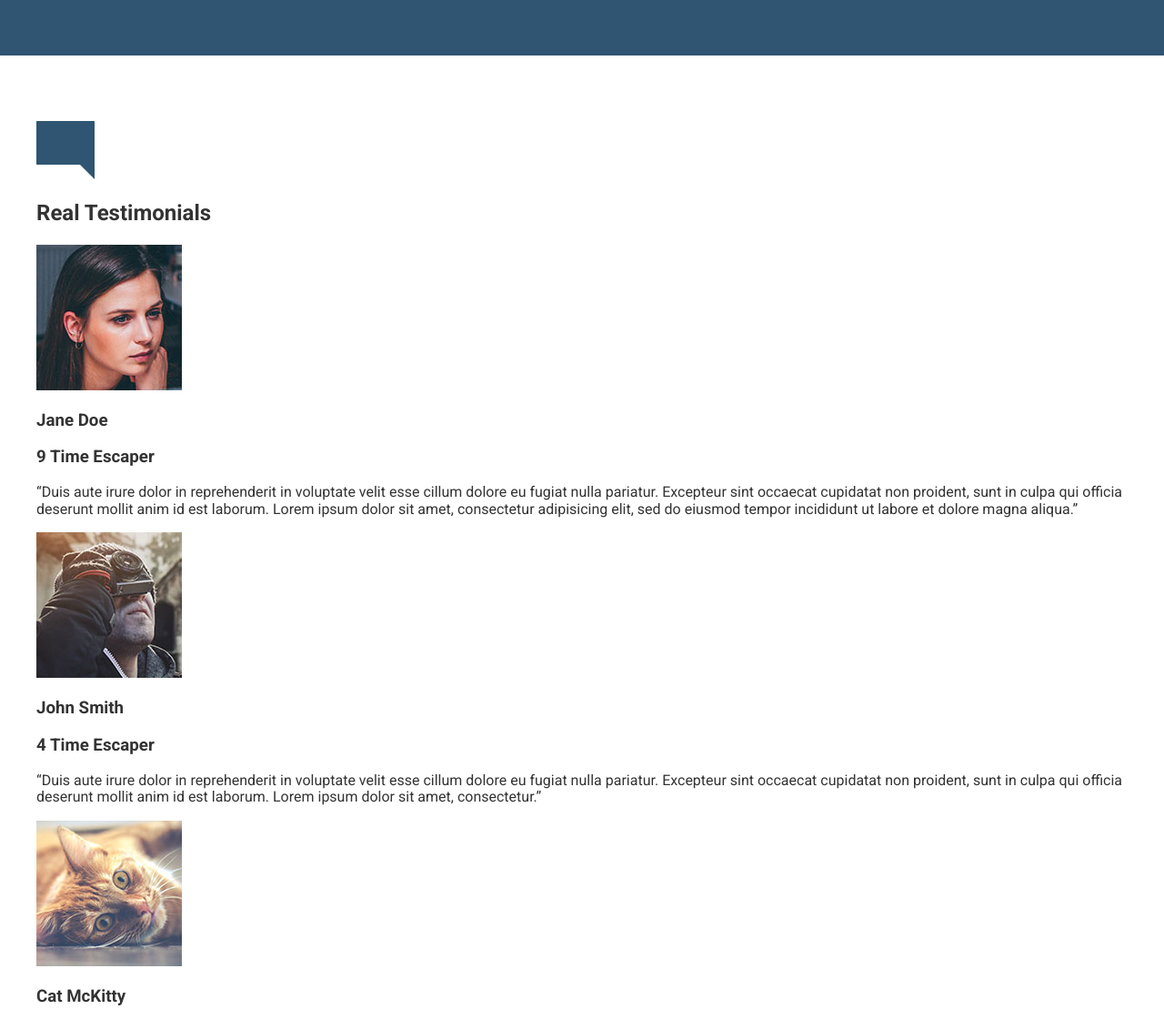
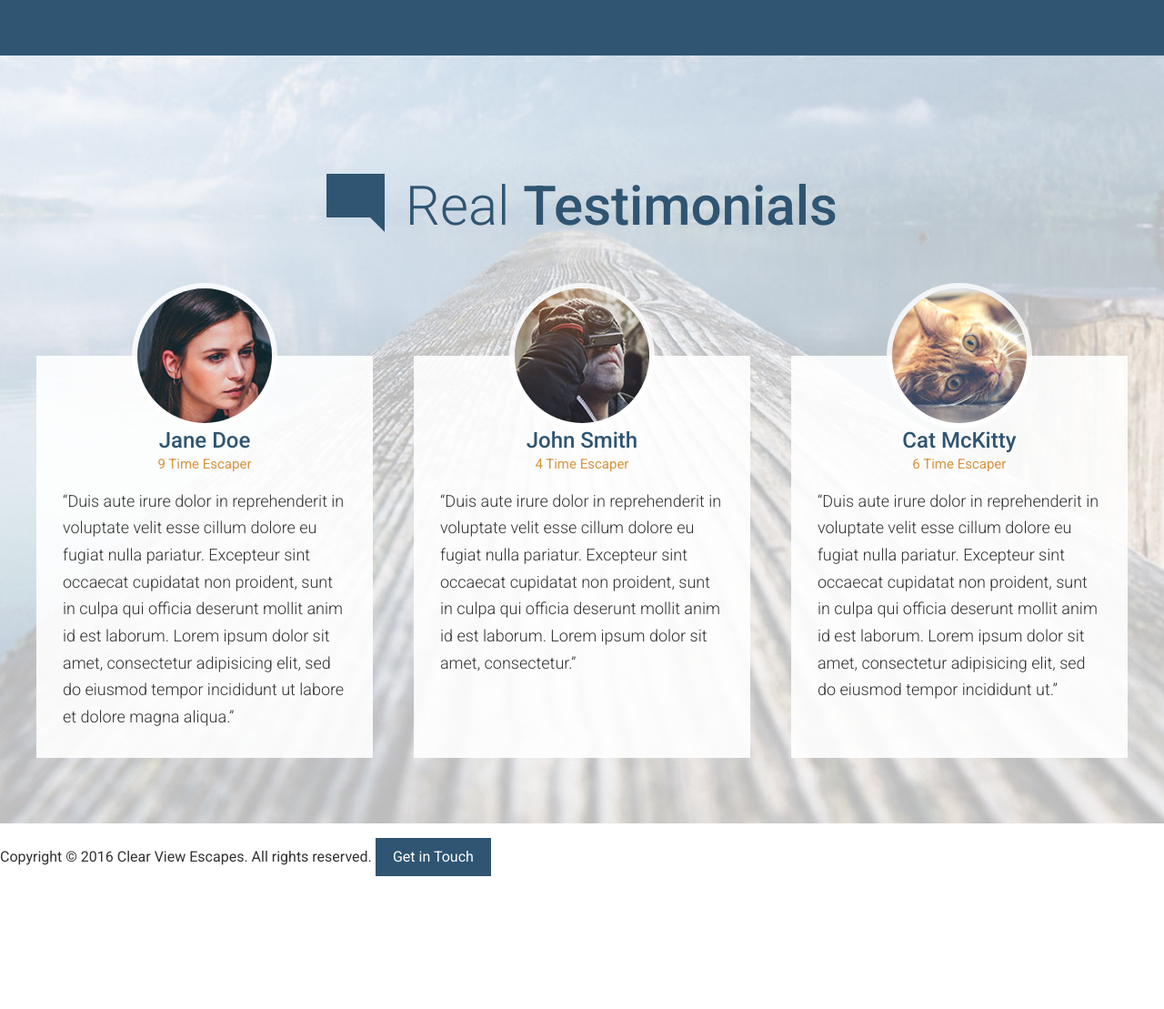
Before and after one commit to icanandiwill23/travel-again, a website: page app/index.html in a window 1280 px wide. Shown: the part 2940-4049 px from the top of the page at 91% size. After the commit the page ends 3919 px from the top, so only its background shows below. Drawn offline with Linux system fonts and the light colour scheme.

Commit message:
Completed Testimonials Desktop Version

```diff
--- a/app/assets/styles/modules/_page-section.css
+++ b/app/assets/styles/modules/_page-section.css
@@ -9,4 +9,9 @@
     background-color: $mainBlue;
     color: #fff;
   }
+
+  &__bg-image{
+    background: url("/assets/images/testimonials-bg.jpg") no-repeat top center;
+    background-size: cover;
+  }
 }
--- a/app/assets/styles/modules/_row.css
+++ b/app/assets/styles/modules/_row.css
@@ -1,6 +1,18 @@
 .row{
 
+  &--mt-large{
+    padding-top: 80px;
+  }
+
   @mixin clearfix;
+
+  &--gutters-smaller {
+    margin-right: -45px;
+  }
+
+  &--gutters-smaller > div{
+    padding-right: 45px;
+  }
 
   &--gutters {
     margin-right: -65px;
@@ -28,6 +40,14 @@
 
   /* Medium Media Query */
   @mixin atMedium{
+    &--equal-height-on-med{
+      display: flex;
+
+      & > div{
+        display: flex;
+      }
+    }
+
     &__medium-4{
       width: 33.33%;
       float: left;
--- a/app/assets/styles/modules/_section-title.css
+++ b/app/assets/styles/modules/_section-title.css
@@ -24,4 +24,8 @@
   strong{
     font-weight: 500;
   }
+
+  &--blue{
+    color: $mainBlue;
+  }
 }
--- /dev/null
+++ b/app/assets/styles/modules/_testimonials.css
@@ -0,0 +1,32 @@
+.testimonials{
+  background-color: rgba(255, 255, 255, .90);
+  padding: 0 1.8125rem 1px 1.8125rem;
+
+  &__image{
+    position: relative;
+    top: -80px;
+    margin: 0 auto -80px auto;
+    display: block;
+    height: 160px;
+    width: 160px;
+    border-radius: 100%;
+    overflow: hidden;
+    border: 6px solid rgba(255, 255, 255, 0.8);
+  }
+
+  &__title{
+    color: $mainBlue;
+    text-align: center;
+    margin: 0;
+    font-size: 1.5rem;
+    font-weight: 500;
+  }
+
+  &__subtitle{
+    color: $mainOrange;
+    font-size: .9375rem;
+    font-weight: 400;
+    text-align: center;
+    margin: .25rem 0 1rem;
+  }
+}
--- a/app/assets/styles/styles.css
+++ b/app/assets/styles/styles.css
@@ -11,3 +11,4 @@
 @import "modules/_generic-container";
 @import "modules/_section-title";
 @import "modules/_feature-item";
+@import 'modules/_testimonials';
--- a/app/index.html
+++ b/app/index.html
@@ -113,25 +113,45 @@
     </div>
   </div>
 
-  <div id="testimonials" class="page-section">
+  <div id="testimonials" class="page-section page-section__bg-image">
     <div class="container">
-      <img src="assets/images/icons/comment.svg">
-      <h2>Real Testimonials</h2>
+      <h2 class="section-title section-title--blue"><img class="section-title__icon" src="assets/images/icons/comment.svg"> Real <strong>Testimonials</strong></h2>
 
+      <div class="row row--gutters-smaller row--mt-large generic-container row--equal-height-on-med">
+        <div class="row__medium-4">
+          <div class="testimonials">
+            <div class="testimonials__image">
               <img src="assets/images/testimonial-jane.jpg">
-      <h3>Jane Doe</h3>
-      <h3>9 Time Escaper</h3>
+            </div>
+            <h3 class="testimonials__title">Jane Doe</h3>
+            <h4 class="testimonials__subtitle">9 Time Escaper</h4>
             <p>&ldquo;Duis aute irure dolor in reprehenderit in voluptate velit esse cillum dolore eu fugiat nulla pariatur. Excepteur sint occaecat cupidatat non proident, sunt in culpa qui officia deserunt mollit anim id est laborum. Lorem ipsum dolor sit amet, consectetur adipisicing elit, sed do eiusmod tempor incididunt ut labore et dolore magna aliqua.&rdquo;</p>
+          </div>
+        </div>
 
+        <div class="row__medium-4">
+          <div class="testimonials">
+            <div class="testimonials__image">
               <img src="assets/images/testimonial-john.jpg">
-      <h3>John Smith</h3>
-      <h3>4 Time Escaper</h3>
+            </div>
+            <h3 class="testimonials__title">John Smith</h3>
+            <h4 class="testimonials__subtitle">4 Time Escaper</h4>
             <p>&ldquo;Duis aute irure dolor in reprehenderit in voluptate velit esse cillum dolore eu fugiat nulla pariatur. Excepteur sint occaecat cupidatat non proident, sunt in culpa qui officia deserunt mollit anim id est laborum. Lorem ipsum dolor sit amet, consectetur.&rdquo;</p>
+          </div>
+        </div>
 
+        <div class="row__medium-4">
+          <div class="testimonials">
+            <div class="testimonials__image">
               <img src="assets/images/testimonial-cat.jpg">
-      <h3>Cat McKitty</h3>
-      <h3>6 Time Escaper</h3>
+            </div>
+            <h3 class="testimonials__title">Cat McKitty</h3>
+            <h4 class="testimonials__subtitle">6 Time Escaper</h4>
             <p>&ldquo;Duis aute irure dolor in reprehenderit in voluptate velit esse cillum dolore eu fugiat nulla pariatur. Excepteur sint occaecat cupidatat non proident, sunt in culpa qui officia deserunt mollit anim id est laborum. Lorem ipsum dolor sit amet, consectetur adipisicing elit, sed do eiusmod tempor incididunt ut.&rdquo;</p>
+          </div>
+        </div>
+      </div>
+
     </div>
   </div>
 
--- a/app/temp/styles/styles.css
+++ b/app/temp/styles/styles.css
@@ -470,6 +470,11 @@ img {
     color: #fff;
   }
 
+.page-section__bg-image{
+    background: url("/assets/images/testimonials-bg.jpg") no-repeat top center;
+    background-size: cover;
+  }
+
 .container{
   overflow: hidden;
   padding-left: 18px;
@@ -549,10 +554,22 @@ img {
   }
   }
 
+.row--mt-large{
+    padding-top: 80px;
+  }
+
 .row::after{
     content: "";
     clear: both;
     display: table;
+  }
+
+.row--gutters-smaller {
+    margin-right: -45px;
+  }
+
+.row--gutters-smaller > div{
+    padding-right: 45px;
   }
 
 .row--gutters {
@@ -585,6 +602,14 @@ img {
 /* Medium Media Query */
 
 @media (min-width: 768px){
+    .row--equal-height-on-med{
+      display: flex;
+    }
+
+      .row--equal-height-on-med > div{
+        display: flex;
+      }
+
     .row__medium-4{
       width: 33.33%;
       float: left;
@@ -660,6 +685,10 @@ img {
     font-weight: 500;
   }
 
+.section-title--blue{
+    color: #2f5572;
+  }
+
 .feature-item{
   position: relative;
   padding-bottom: 2.5rem;
@@ -703,3 +732,36 @@ img {
       text-align: left
   }
   }
+
+.testimonials{
+  background-color: rgba(255, 255, 255, .90);
+  padding: 0 1.8125rem 1px 1.8125rem;
+}
+
+.testimonials__image{
+    position: relative;
+    top: -80px;
+    margin: 0 auto -80px auto;
+    display: block;
+    height: 160px;
+    width: 160px;
+    border-radius: 100%;
+    overflow: hidden;
+    border: 6px solid rgba(255, 255, 255, 0.8);
+  }
+
+.testimonials__title{
+    color: #2f5572;
+    text-align: center;
+    margin: 0;
+    font-size: 1.5rem;
+    font-weight: 500;
+  }
+
+.testimonials__subtitle{
+    color: #d59541;
+    font-size: .9375rem;
+    font-weight: 400;
+    text-align: center;
+    margin: .25rem 0 1rem;
+  }
```
Lines whose indentation alone changed are shown as unchanged.
